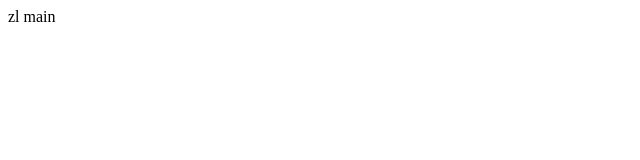
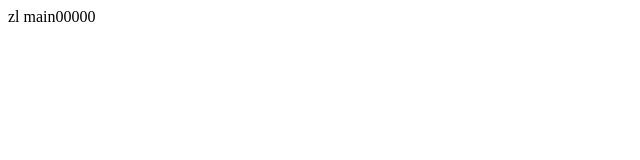
Before and after one commit to bealei/zl, a plain HTML site: page index.html in a window 1280 px wide. Shown: the full height of the page, 0-640 px from the left. Drawn offline with Linux system fonts and the light colour scheme.

Commit message:
Initial commit

```diff
--- a/index.html
+++ b/index.html
@@ -8,7 +8,7 @@
 </head>
 
 <body>
-  zl main
+  zl main00000
 </body>
 
 </html>
```
